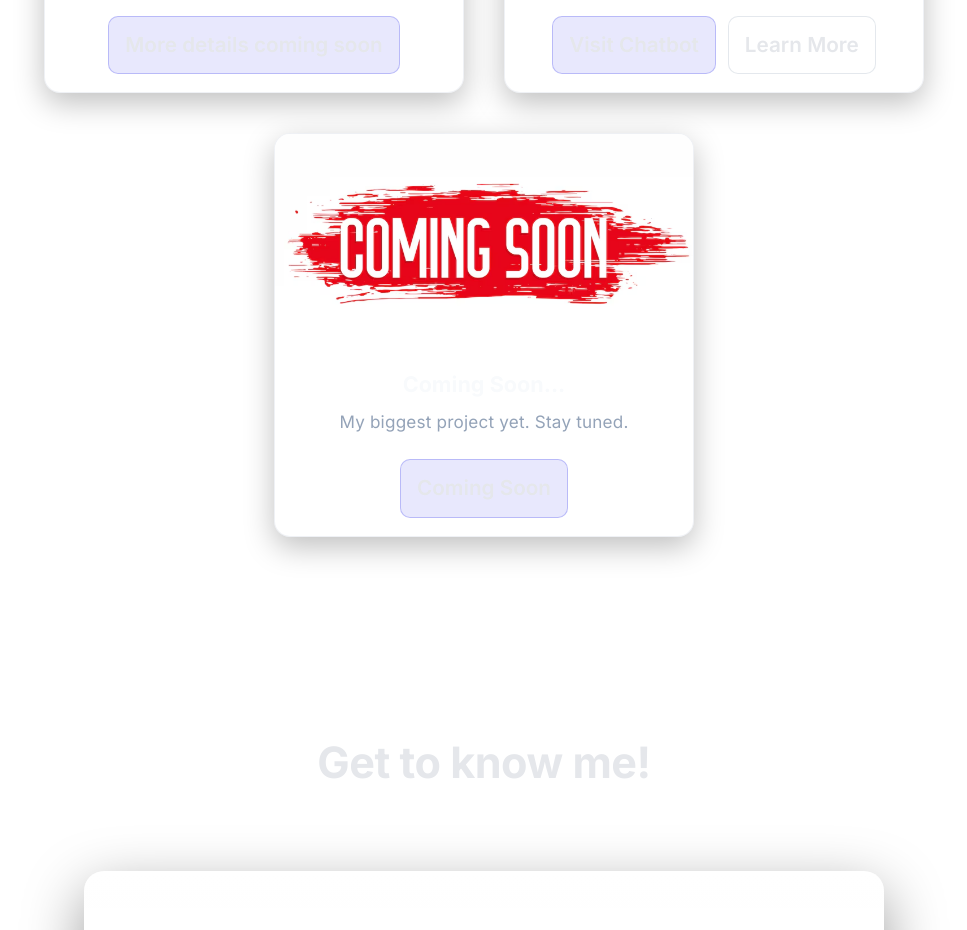
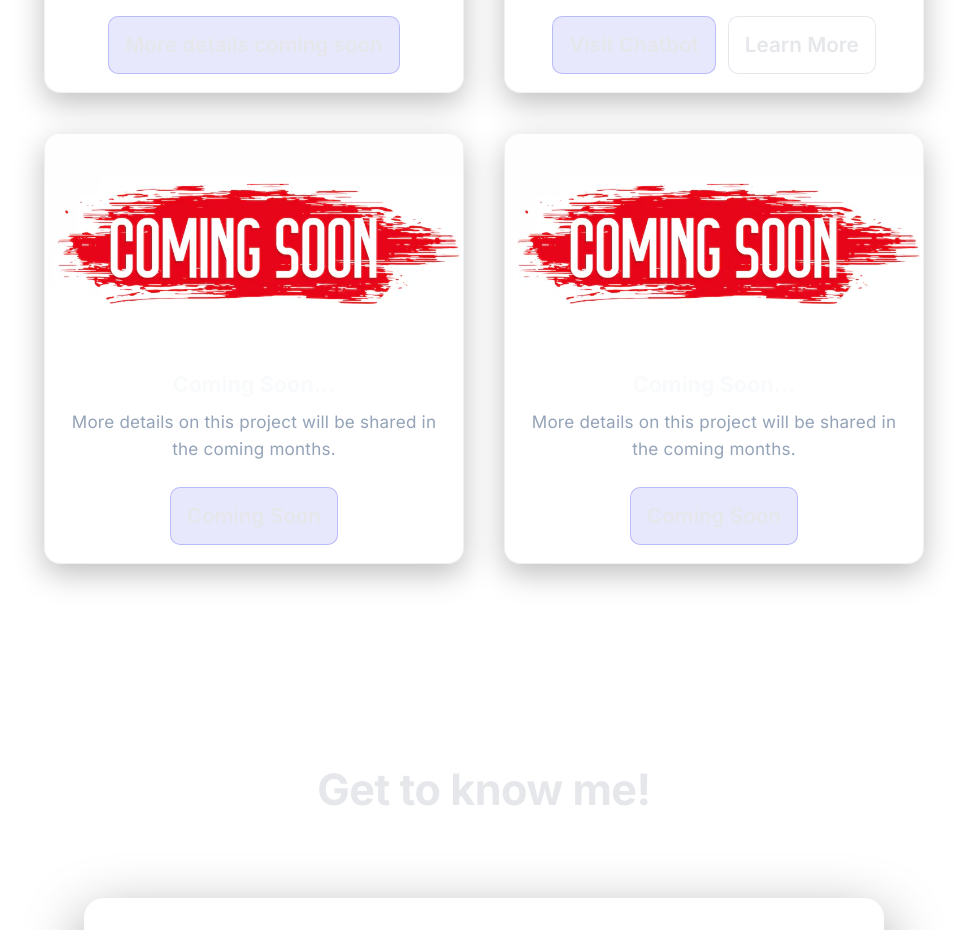
Before and after one commit to quintongillanders/quintonportfolio1, a React (Vite) app: page / in a window 1280 px wide. Shown: the part 3860-4790 px from the top of the page, without its empty margins (156-1123 px from the left). Built offline with nearby package versions, Linux system fonts and the light colour scheme.

Commit message:
Added a new project card to the projects section

```diff
--- a/src/App.jsx
+++ b/src/App.jsx
@@ -751,6 +751,37 @@ const typeMessage = (text, delay = 25) => {
 
     </div>
 
+
+    <div className="card">
+
+        <div className="card-image">
+          <img src="/hazardid.png.avif" alt="Coming Soon project" />
+        </div>
+
+        <div className="card-content">
+
+          <h3>Coming Soon...</h3>
+
+          <p>
+           More details on this project will be shared in the coming months.
+          </p>
+
+          <div className="project-buttons">
+
+            <a
+              href="#"
+              className="project-link"
+              onClick={(e) => e.preventDefault()}
+            >
+              Coming Soon
+            </a>
+
+          </div>
+
+        </div>
+
+    </div>
+
     <div className="card">
 
   <div className="card-image">
@@ -762,7 +793,7 @@ const typeMessage = (text, delay = 25) => {
     <h3>Coming Soon...</h3>
 
     <p>
-      My biggest project yet. Stay tuned.
+      More details on this project will be shared in the coming months.
     </p>
 
     <div className="project-buttons">
```
